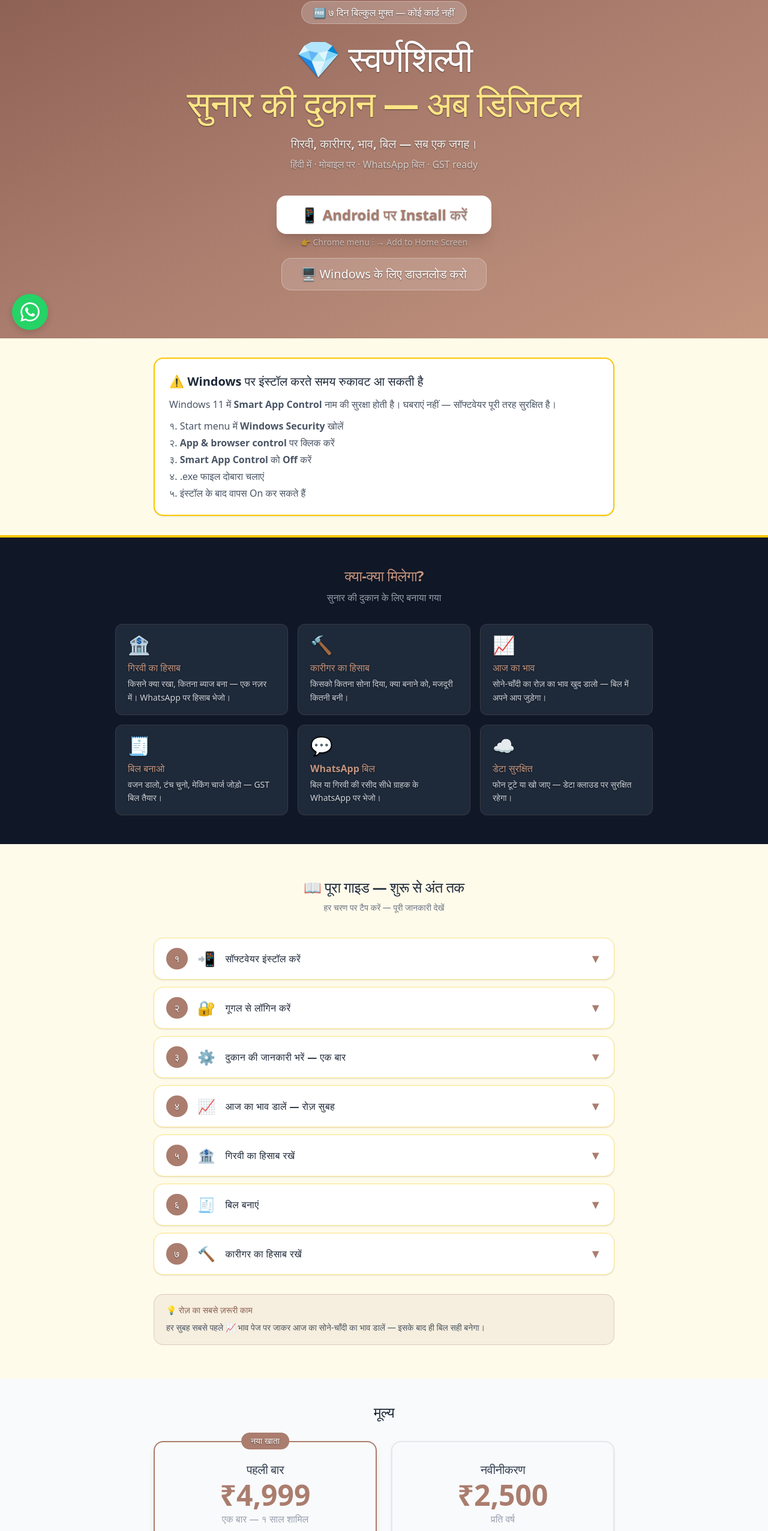
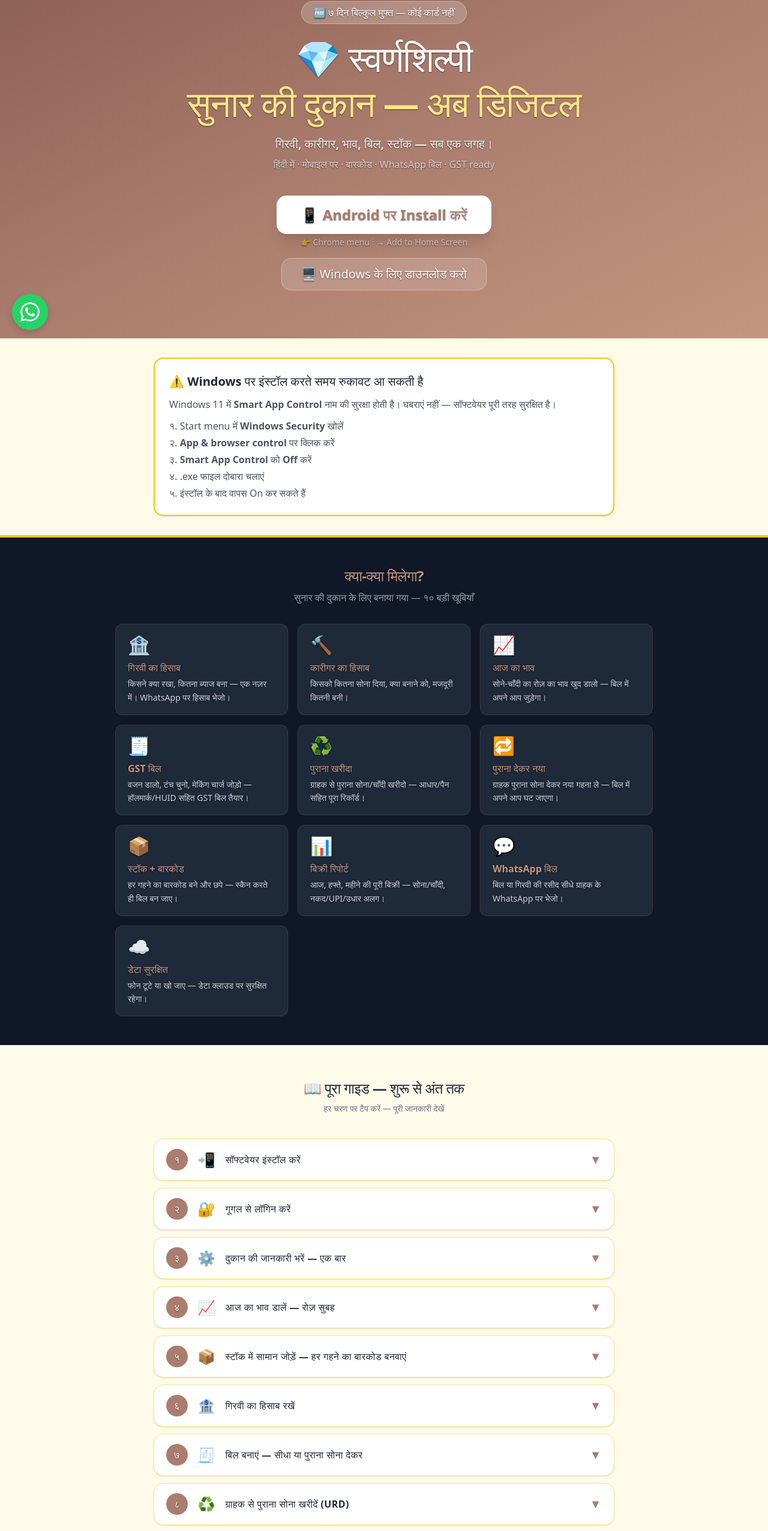
Before and after one commit to kp1153/creativesolutions, a Next.js app: page /sunar in a window 1280 px wide. Shown: the part 230-2782 px from the top of the page at 60% size. Built offline with nearby package versions, Linux system fonts and the light colour scheme.

Commit message:
force deploy

```diff
--- a/app/sunar/page.js
+++ b/app/sunar/page.js
@@ -8,7 +8,11 @@
   { icon: "🏦", title: "गिरवी का हिसाब", desc: "किसने क्या रखा, कितना ब्याज बना — एक नज़र में। WhatsApp पर हिसाब भेजो।" },
   { icon: "🔨", title: "कारीगर का हिसाब", desc: "किसको कितना सोना दिया, क्या बनाने को, मजदूरी कितनी बनी।" },
   { icon: "📈", title: "आज का भाव", desc: "सोने-चाँदी का रोज़ का भाव खुद डालो — बिल में अपने आप जुड़ेगा।" },
-  { icon: "🧾", title: "बिल बनाओ", desc: "वजन डालो, टंच चुनो, मेकिंग चार्ज जोड़ो — GST बिल तैयार।" },
+  { icon: "🧾", title: "GST बिल", desc: "वजन डालो, टंच चुनो, मेकिंग चार्ज जोड़ो — हॉलमार्क/HUID सहित GST बिल तैयार।" },
+  { icon: "♻️", title: "पुराना खरीदा", desc: "ग्राहक से पुराना सोना/चाँदी खरीदो — आधार/पैन सहित पूरा रिकॉर्ड।" },
+  { icon: "🔁", title: "पुराना देकर नया", desc: "ग्राहक पुराना सोना देकर नया गहना ले — बिल में अपने आप घट जाएगा।" },
+  { icon: "📦", title: "स्टॉक + बारकोड", desc: "हर गहने का बारकोड बने और छपे — स्कैन करते ही बिल बन जाए।" },
+  { icon: "📊", title: "बिक्री रिपोर्ट", desc: "आज, हफ्ते, महीने की पूरी बिक्री — सोना/चाँदी, नकद/UPI/उधार अलग।" },
   { icon: "💬", title: "WhatsApp बिल", desc: "बिल या गिरवी की रसीद सीधे ग्राहक के WhatsApp पर भेजो।" },
   { icon: "☁️", title: "डेटा सुरक्षित", desc: "फोन टूटे या खो जाए — डेटा क्लाउड पर सुरक्षित रहेगा।" },
 ];
@@ -42,7 +46,7 @@
     title: "दुकान की जानकारी भरें — एक बार",
     color: "amber",
     points: [
-      { label: "कहाँ जाएं", text: "नीचे मेनू में ⚙️ सेटिंग पर जाएं।" },
+      { label: "कहाँ जाएं", text: "ऊपर header में ⚙️ सेटिंग पर जाएं।" },
       { label: "क्या-क्या भरें", text: "दुकान का नाम, मालिक का नाम, मोबाइल नंबर, पूरा पता और GSTIN (अगर हो तो)।" },
       { label: "फायदा", text: "यह जानकारी एक बार भरने के बाद हर बिल पर अपने आप छपती है — बार-बार टाइप नहीं करना पड़ता।" },
       { label: "GSTIN", text: "GSTIN वैकल्पिक है — न हो तो खाली छोड़ दें।" },
@@ -55,13 +59,26 @@
     color: "amber",
     points: [
       { label: "यह पहला काम है", text: "बिल बनाने से पहले भाव ज़रूर डालें — वरना बिल में रेट नहीं आएगा।" },
-      { label: "सोने का भाव", text: "📈 भाव पेज जाएं → सोना चुनें → टंच चुनें (24K / 22K / 18K / 916 / 750) → प्रति 10 ग्राम का भाव डालें → सेव करें।" },
+      { label: "सोने का भाव", text: "होम पेज पर 📈 भाव दबाएं → सोना चुनें → टंच चुनें (24K / 22K / 18K / 916 / 750) → प्रति 10 ग्राम का भाव डालें → सेव करें।" },
       { label: "चाँदी का भाव", text: "चाँदी चुनें → शुद्धता चुनें (999 / 925 / 800) → भाव डालें → सेव करें।" },
       { label: "कई टंच डाल सकते हैं", text: "जितने टंच चाहें, अलग-अलग सेव करें। बिल बनाते वक्त जो टंच चुनेंगे, उसी का भाव अपने आप आएगा।" },
     ],
   },
   {
     step: "५",
+    icon: "📦",
+    title: "स्टॉक में सामान जोड़ें — हर गहने का बारकोड बनवाएं",
+    color: "amber",
+    points: [
+      { label: "क्यों ज़रूरी", text: "हर गहने का अलग बारकोड हो तो बिल बनाते समय बस स्कैन करना है — सब जानकारी अपने आप भर जाएगी।" },
+      { label: "नया सामान जोड़ें", text: "नीचे मेनू में 📦 स्टॉक → '+ नया सामान' → सामान का नाम, धातु, टंच, वजन, मेकिंग चार्ज भरें।" },
+      { label: "हॉलमार्क / HUID", text: "अगर सामान हॉलमार्क है तो हॉलमार्क नंबर और HUID भरें — वैकल्पिक है। यह जानकारी बिल पर भी छपेगी।" },
+      { label: "बारकोड अपने आप बनेगा", text: "सेव दबाते ही एक नया बारकोड (जैसे SKU1234567) बन जाएगा। उसे label printer से छाप कर गहने पर चिपकाएं।" },
+      { label: "स्टॉक की सूची", text: "कितना सामान उपलब्ध है, कुल कितने ग्राम का माल है — होम पेज पर एक कार्ड में दिखता है।" },
+    ],
+  },
+  {
+    step: "६",
     icon: "🏦",
     title: "गिरवी का हिसाब रखें",
     color: "amber",
@@ -69,35 +86,63 @@
       { label: "नई एंट्री", text: "गिरवी पेज जाएं → '+ नई एंट्री' दबाएं → ग्राहक का नाम, मोबाइल नंबर, गहने का विवरण (जैसे: सोने की अंगूठी), वजन और दी गई रकम भरें।" },
       { label: "ब्याज दर", text: "1% से 3% तक प्रति माह — जो बटन दबाएं वह चुन जाएगा। डिफ़ॉल्ट 1.5% है।" },
       { label: "ब्याज अपने आप बनता है", text: "सॉफ्टवेयर हर गिरवी का ब्याज खुद कैलकुलेट करता है — दिन गिनना नहीं पड़ता, आंशिक महीने का भी सही हिसाब लगता है।" },
-      { label: "गिरवी बंद करना", text: "जब ग्राहक सामान छुड़ाने आए — उस एंट्री पर 'गिरवी बंद करें' दबाएं। रिकॉर्ड 'बंद' टैब में सुरक्षित रहेगा।" },
+      { label: "गिरवी बंद करना", text: "जब ग्राहक सामान छुड़ाने आए — उस एंट्री पर 'वापस मिली' दबाएं। रिकॉर्ड 'बंद' टैब में सुरक्षित रहेगा।" },
       { label: "खोजें", text: "ऊपर search बॉक्स में नाम या मोबाइल नंबर से कोई भी एंट्री तुरंत ढूंढें।" },
     ],
   },
   {
-    step: "६",
+    step: "७",
     icon: "🧾",
-    title: "बिल बनाएं",
+    title: "बिल बनाएं — सीधा या पुराना सोना देकर",
     color: "amber",
     points: [
-      { label: "नया बिल", text: "बिल पेज जाएं → ग्राहक का नाम और मोबाइल नंबर डालें → सामान का नाम लिखें (जैसे: सोने का हार)।" },
-      { label: "धातु और टंच चुनें", text: "सोना या चाँदी चुनें → टंच चुनें (जैसे 22K) — उस टंच का भाव अपने आप आ जाएगा।" },
-      { label: "वजन और मेकिंग", text: "ग्रॉस वजन, नेट वजन और मेकिंग चार्ज भरें। GST (3%) अपने आप जुड़ जाती है।" },
-      { label: "भुगतान का तरीका", text: "नकद, UPI, चेक — जो हो वह चुनें। बिल पर दिखेगा।" },
-      { label: "WhatsApp पर भेजें", text: "बिल बनने के बाद 'WhatsApp पर भेजें' दबाएं — ग्राहक को सीधे बिल का मैसेज चला जाएगा। मोबाइल नंबर भरा हो तो यह काम करेगा।" },
+      { label: "बारकोड स्कैन करें", text: "बिल पेज खोलते ही ऊपर बारकोड बॉक्स है — गहने का बारकोड स्कैन करें या टाइप करें → पूरा form अपने आप भर जाएगा (सामान का नाम, वजन, हॉलमार्क सब)।" },
+      { label: "बिना बारकोड के", text: "अगर गहना बिना बारकोड का है — हाथ से ग्राहक का नाम, सामान, धातु, टंच, वजन, मेकिंग भरें।" },
+      { label: "GST और हॉलमार्क", text: "GST 3% अपने आप जुड़ती है। हॉलमार्क नंबर और HUID भरें (अगर हो) — बिल पर छपेंगे।" },
+      { label: "पुराना सोना देकर नया लेना", text: "अगर ग्राहक पुराना सोना देकर नया गहना ले रहा है — 'पुराना सोना देना है?' बटन दबाएं → पुराने का वजन, टंच, भाव भरें → कुल बिल से अपने आप घट जाएगा। 'देनी रकम' = नया बिल − पुराना सोना।" },
+      { label: "भुगतान का तरीका", text: "नकद, UPI, उधार — जो हो वह चुनें।" },
+      { label: "WhatsApp पर भेजें", text: "बिल बनने के बाद '💬 WhatsApp' दबाएं — ग्राहक को सीधे बिल का मैसेज चला जाएगा।" },
       { label: "बिल इतिहास", text: "'इतिहास' टैब में सभी पुराने बिल देख सकते हैं।" },
     ],
   },
   {
-    step: "७",
+    step: "८",
+    icon: "♻️",
+    title: "ग्राहक से पुराना सोना खरीदें (URD)",
+    color: "amber",
+    points: [
+      { label: "क्या है URD", text: "जब ग्राहक सिर्फ पुराना सोना/चाँदी बेचने आए (कुछ नया नहीं ले रहा) — वो URD खरीदी कहलाती है। आयकर विभाग के लिए ज़रूरी है पूरा रिकॉर्ड रखना।" },
+      { label: "नई खरीदी", text: "नीचे मेनू में ♻️ पुराना → '+ नई खरीदी' → ग्राहक का नाम और मोबाइल भरें।" },
+      { label: "पहचान पत्र", text: "आधार / पैन / वोटर ID / DL में से एक चुनें और नंबर भरें — कानूनी रूप से ज़रूरी है।" },
+      { label: "धातु, वजन, भाव", text: "धातु (सोना/चाँदी), टंच और वजन भरें। भाव अपने आप आज के भाव का 90% भर जाता है (पुराना सोना हमेशा कम भाव में लिया जाता है) — चाहें तो बदल सकते हैं।" },
+      { label: "देनी रकम", text: "वजन × भाव अपने आप जुड़कर कुल रकम दिख जाती है। नकद, UPI या बैंक — जो दिया वह चुनें।" },
+      { label: "इतिहास", text: "सब URD खरीदी 'इतिहास' टैब में सुरक्षित — कुल कितना खर्च हुआ वो भी ऊपर दिखता है।" },
+    ],
+  },
+  {
+    step: "९",
     icon: "🔨",
     title: "कारीगर का हिसाब रखें",
     color: "amber",
     points: [
-      { label: "कारीगर जोड़ें", text: "कारीगर पेज जाएं → '+ कारीगर' दबाएं → नाम और मोबाइल नंबर भरें → सेव करें। यह एक बार करना है।" },
+      { label: "कारीगर जोड़ें", text: "होम पेज पर 🔨 कारीगर → '+ कारीगर' दबाएं → नाम और मोबाइल नंबर भरें → सेव करें। यह एक बार करना है।" },
       { label: "काम सौंपें", text: "'+ काम' दबाएं → कारीगर चुनें → क्या बनाना है (विवरण), धातु का प्रकार और दिया गया वजन (ग्राम में) भरें → सेव करें।" },
       { label: "काम वापस लें", text: "जब काम पूरा होकर आए — उस एंट्री पर 'वापसी दर्ज करें' दबाएं → वापस आया वजन और मजदूरी भरें। घाटे (wastage) का हिसाब अपने आप निकलेगा।" },
       { label: "कारीगर से फ़िल्टर", text: "किसी एक कारीगर का पूरा काम देखने के लिए उसके नाम पर दबाएं — सिर्फ उसी की एंट्री दिखेगी।" },
       { label: "पेंडिंग और पूरा", text: "'चल रहा है' और 'पूरा हुआ' — दो टैब में सारा हिसाब अलग-अलग दिखता है।" },
+    ],
+  },
+  {
+    step: "१०",
+    icon: "📊",
+    title: "बिक्री रिपोर्ट देखें — रोज़ शाम",
+    color: "amber",
+    points: [
+      { label: "कहाँ है", text: "होम पेज पर सबसे ऊपर बड़ा भूरा कार्ड है — 'आज की बिक्री'। उस पर दबाएं — पूरी रिपोर्ट खुलेगी।" },
+      { label: "तीन अवधियाँ", text: "आज, हफ्ता, महीना — ऊपर के बटनों से कोई भी चुनें।" },
+      { label: "क्या दिखता है", text: "कुल बिक्री और बिल की संख्या, कितना सोना और कितनी चाँदी बिकी (ग्राम में), मेकिंग से कुल कमाई, GST जमा हुई।" },
+      { label: "भुगतान का breakup", text: "कितना नकद आया, कितना UPI में, और कितना उधार — तीनों अलग-अलग दिखते हैं। उधार वाला रकम लाल रंग में दिखता है ताकि याद रहे कि वसूलना है।" },
+      { label: "रोज़ शाम देखें", text: "हर शाम दुकान बंद करने से पहले एक नज़र मारें — पूरे दिन का हिसाब एक झलक में।" },
     ],
   },
 ];
@@ -191,10 +236,10 @@
             <span className="text-amber-200">सुनार की दुकान — अब डिजिटल</span>
           </h1>
           <p className="text-xl mb-2 font-semibold text-white/90">
-            गिरवी, कारीगर, भाव, बिल — सब एक जगह।
+            गिरवी, कारीगर, भाव, बिल, स्टॉक — सब एक जगह।
           </p>
           <p className="text-base mb-10 text-white/70">
-            हिंदी में · मोबाइल पर · WhatsApp बिल · GST ready
+            हिंदी में · मोबाइल पर · बारकोड · WhatsApp बिल · GST ready
           </p>
           <div className="flex flex-col items-center gap-4">
             <div className="flex flex-col items-center gap-1">
@@ -231,7 +276,7 @@
       <section className="py-12 px-4 bg-gray-900 text-white">
         <div className="max-w-4xl mx-auto">
           <h2 className="text-2xl font-extrabold text-center mb-2 text-[#C4957F]">क्या-क्या मिलेगा?</h2>
-          <p className="text-center text-gray-400 text-base mb-8">सुनार की दुकान के लिए बनाया गया</p>
+          <p className="text-center text-gray-400 text-base mb-8">सुनार की दुकान के लिए बनाया गया — १० बड़ी खूबियाँ</p>
           <div className="grid grid-cols-2 md:grid-cols-3 gap-4">
             {features.map((f, i) => (
               <div key={i} className="bg-gray-800 border border-[#AA7D6E]/20 rounded-xl px-5 py-4">
@@ -259,7 +304,6 @@
                   key={s.step}
                   className="bg-white border border-amber-200 rounded-2xl shadow-sm overflow-hidden"
                 >
-                  {/* Header — हमेशा दिखता है */}
                   <button
                     onClick={() => setOpenStep(isOpen ? null : s.step)}
                     className="w-full flex items-center gap-4 px-5 py-4 text-left"
@@ -274,12 +318,11 @@
                     </span>
                   </button>
 
-                  {/* Detail — टैप करने पर खुलता है */}
                   {isOpen && (
                     <div className="border-t border-amber-100 px-5 py-4 space-y-3">
                       {s.points.map((p, i) => (
                         <div key={i} className="flex gap-3">
-                          <span className="mt-0.5 w-2 h-2 rounded-full bg-[#AA7D6E] shrink-0 mt-2" />
+                          <span className="mt-2 w-2 h-2 rounded-full bg-[#AA7D6E] shrink-0" />
                           <div>
                             <span className="font-black text-gray-700 text-sm">{p.label} — </span>
                             <span className="text-gray-500 text-sm leading-relaxed">{p.text}</span>
@@ -293,13 +336,25 @@
             })}
           </div>
 
-          {/* Quick tip box */}
+          {/* रोज़ का सबसे ज़रूरी काम */}
           <div className="mt-8 bg-[#AA7D6E]/10 border border-[#AA7D6E]/30 rounded-2xl px-5 py-4">
             <p className="text-sm font-black text-[#8B5E52] mb-2">💡 रोज़ का सबसे ज़रूरी काम</p>
             <p className="text-sm text-gray-600 leading-relaxed">
-              हर सुबह सबसे पहले <strong>📈 भाव</strong> पेज पर जाकर आज का सोने-चाँदी का भाव डालें —
-              इसके बाद ही बिल सही बनेगा।
+              हर सुबह सबसे पहले <strong>📈 भाव</strong> पेज पर जाकर आज का सोने-चाँदी का भाव डालें — इसके बाद ही बिल सही बनेगा।
+              और हर शाम दुकान बंद करते समय <strong>📊 बिक्री रिपोर्ट</strong> ज़रूर देखें।
             </p>
+          </div>
+
+          {/* नई खूबियाँ का highlight */}
+          <div className="mt-4 bg-amber-100 border border-amber-300 rounded-2xl px-5 py-4">
+            <p className="text-sm font-black text-amber-800 mb-2">✨ नई खूबियाँ — अभी जोड़ी गईं</p>
+            <ul className="text-sm text-gray-700 space-y-1 leading-relaxed">
+              <li>• <strong>📦 स्टॉक + बारकोड</strong> — हर गहने का अलग बारकोड, स्कैन करते ही बिल बने</li>
+              <li>• <strong>♻️ पुराना खरीदा (URD)</strong> — आधार/पैन सहित ग्राहक से पुराना सोना खरीदने का पूरा रिकॉर्ड</li>
+              <li>• <strong>🔁 पुराना सोना देकर नया</strong> — बिल में अपने आप घटेगा</li>
+              <li>• <strong>📊 बिक्री रिपोर्ट</strong> — आज, हफ्ता, महीना — पूरा हिसाब एक क्लिक में</li>
+              <li>• <strong>🏷️ हॉलमार्क + HUID</strong> — बिल पर अपने आप छपेंगे</li>
+            </ul>
           </div>
 
         </div>
```
